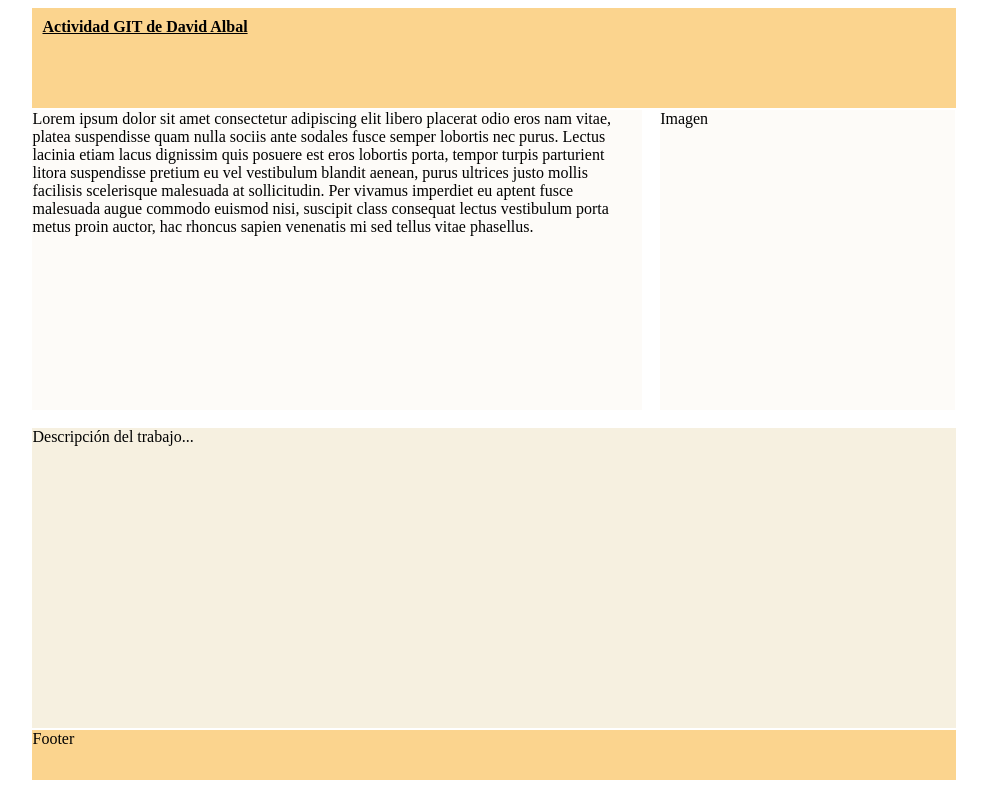
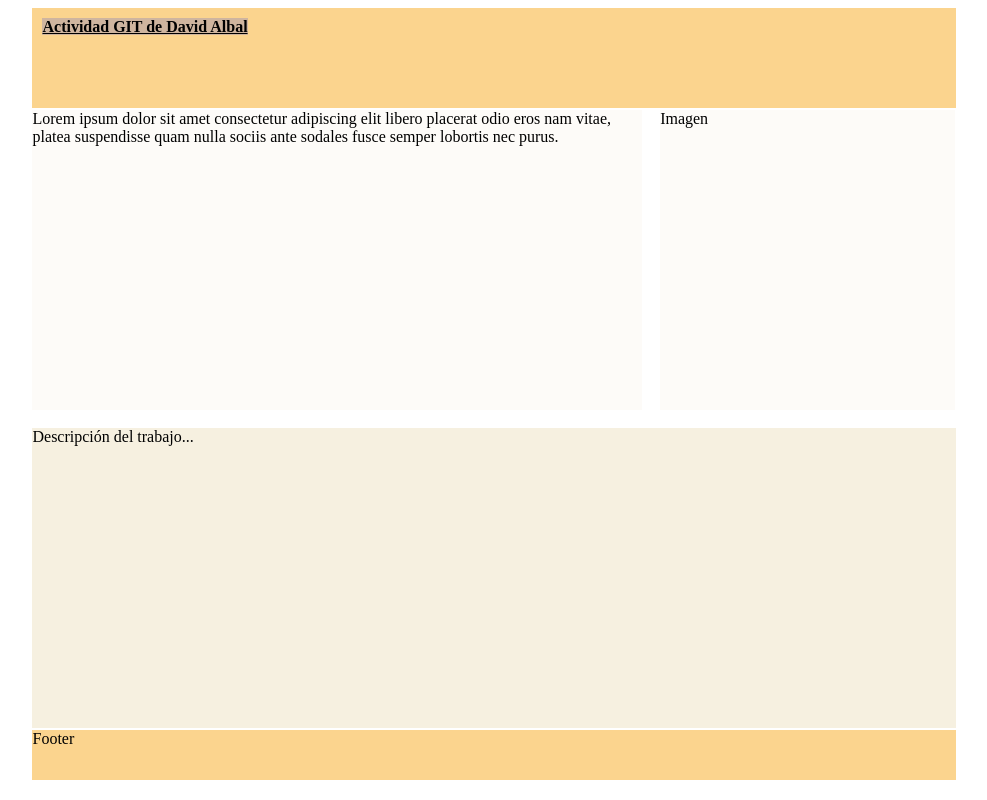
Before and after one commit to davidalastur/Tarea-git-rec, a plain HTML site: page index.html in a window 1280 px wide. Shown: the whole page, without its empty margins (146-1133 px from the left). Drawn offline with Linux system fonts and the light colour scheme.

Commit message:
modificaciones index

```diff
--- a/index.html
+++ b/index.html
@@ -22,7 +22,7 @@
                 <div class="yui-b">
                     <div class="yui-gc">
                         <div class="yui-u first">
-                            <div class="content">Lorem ipsum dolor sit amet consectetur adipiscing elit libero placerat odio eros nam vitae, platea suspendisse quam nulla sociis ante sodales fusce semper lobortis nec purus. Lectus lacinia etiam lacus dignissim quis posuere est eros lobortis porta, tempor turpis parturient litora suspendisse pretium eu vel vestibulum blandit aenean, purus ultrices justo mollis facilisis scelerisque malesuada at sollicitudin. Per vivamus imperdiet eu aptent fusce malesuada augue commodo euismod nisi, suscipit class consequat lectus vestibulum porta metus proin auctor, hac rhoncus sapien venenatis mi sed tellus vitae phasellus.</div>
+                            <div class="content">Lorem ipsum dolor sit amet consectetur adipiscing elit libero placerat odio eros nam vitae, platea suspendisse quam nulla sociis ante sodales fusce semper lobortis nec purus.</div>
                         </div>
                         <div class="yui-u">
                             <div class="content">Imagen</div>
--- a/styles.css
+++ b/styles.css
@@ -146,7 +146,7 @@ body{text-align:center;}
 
 #header h1 a{
 	color:#000000;
-	background-color:#FBD48E;
+	background-color:#CFB59F;
 	}
 
 .content{
```
